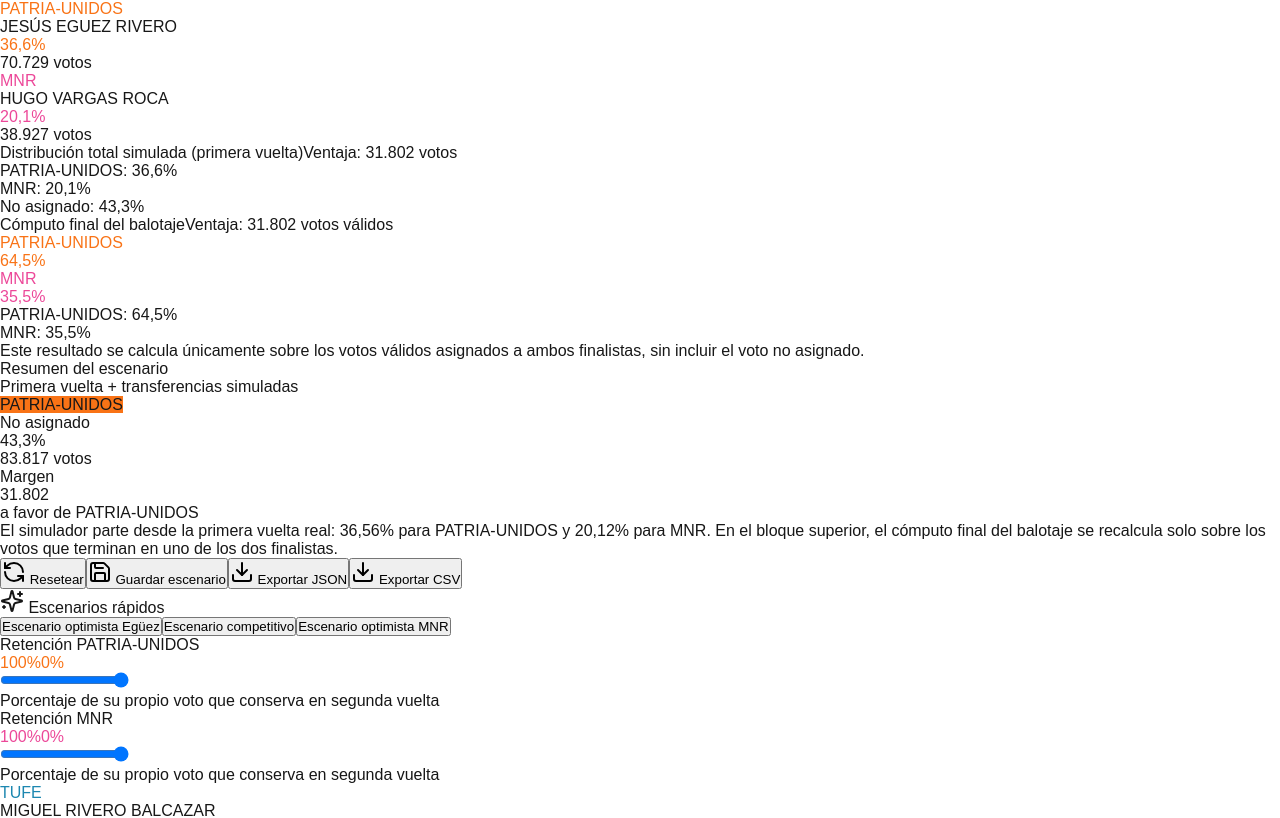
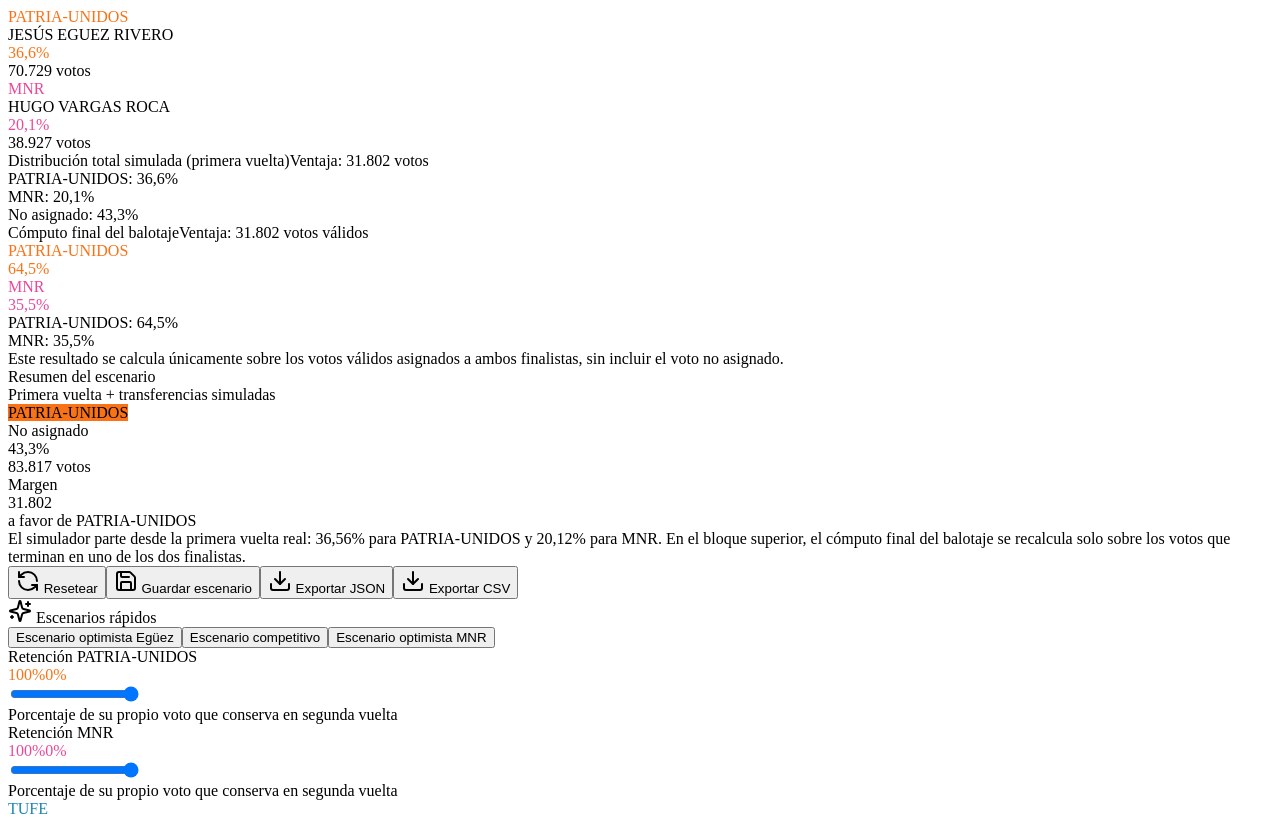
Before and after one commit to paul-pinto/simulador-beni, a Next.js app: page / in a window 1280 px wide. Shown: the top 818 px of the page. Built offline with nearby package versions, Linux system fonts and the light colour scheme.

Commit message:
Update layout.js

```diff
--- a/app/layout.js
+++ b/app/layout.js
@@ -1,24 +1,14 @@
-import { Geist, Geist_Mono } from "next/font/google";
-import "./globals.css";
-
-const geistSans = Geist({
-  variable: "--font-geist-sans",
-  subsets: ["latin"],
-});
-
-const geistMono = Geist_Mono({
-  variable: "--font-geist-mono",
-  subsets: ["latin"],
-});
-
 export const metadata = {
-  title: "Create Next App",
-  description: "Generated by create next app",
+  title: "Simulador balotaje Beni",
+  description: "Simulador electoral",
 };
 
 export default function RootLayout({ children }) {
   return (
-    <html lang="en" className={`${geistSans.variable} ${geistMono.variable}`}>
+    <html lang="es">
+      <head>
+        <script src="https://cdn.tailwindcss.com"></script>
+      </head>
       <body>{children}</body>
     </html>
   );
```
